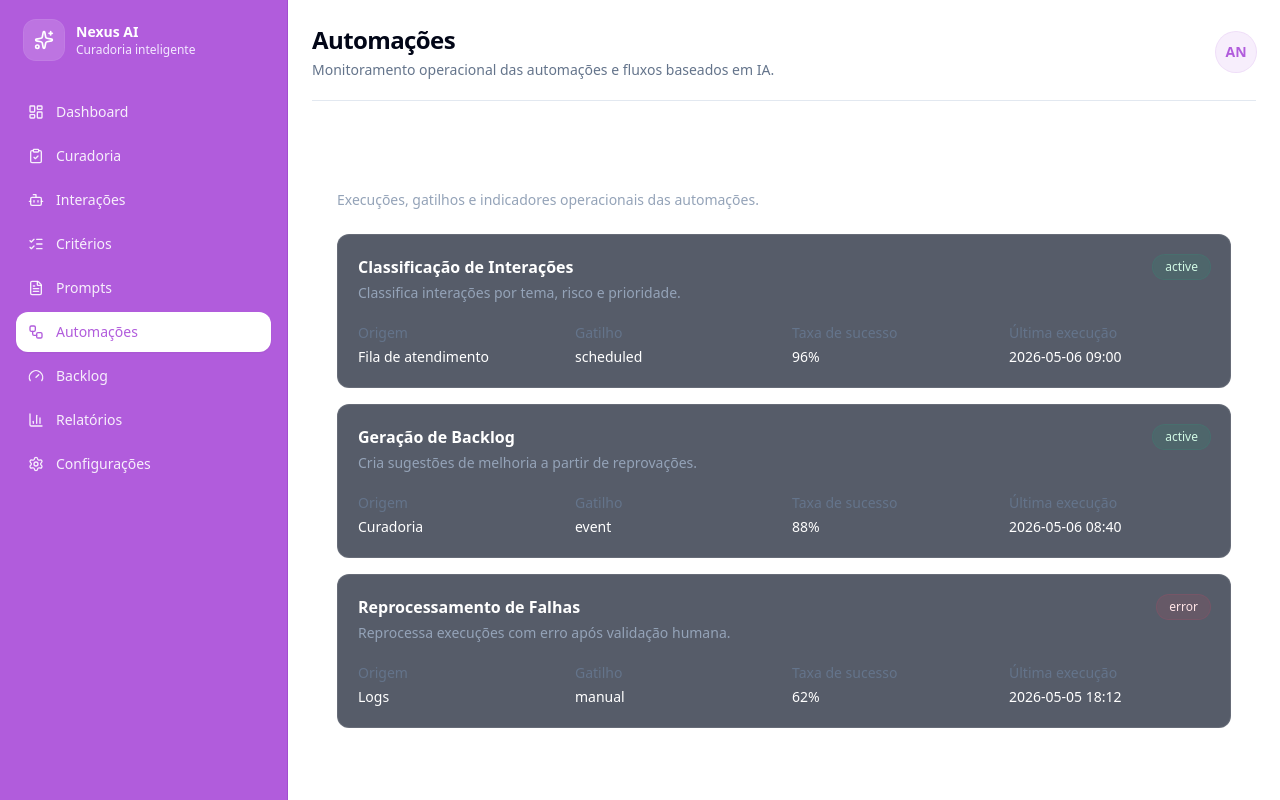
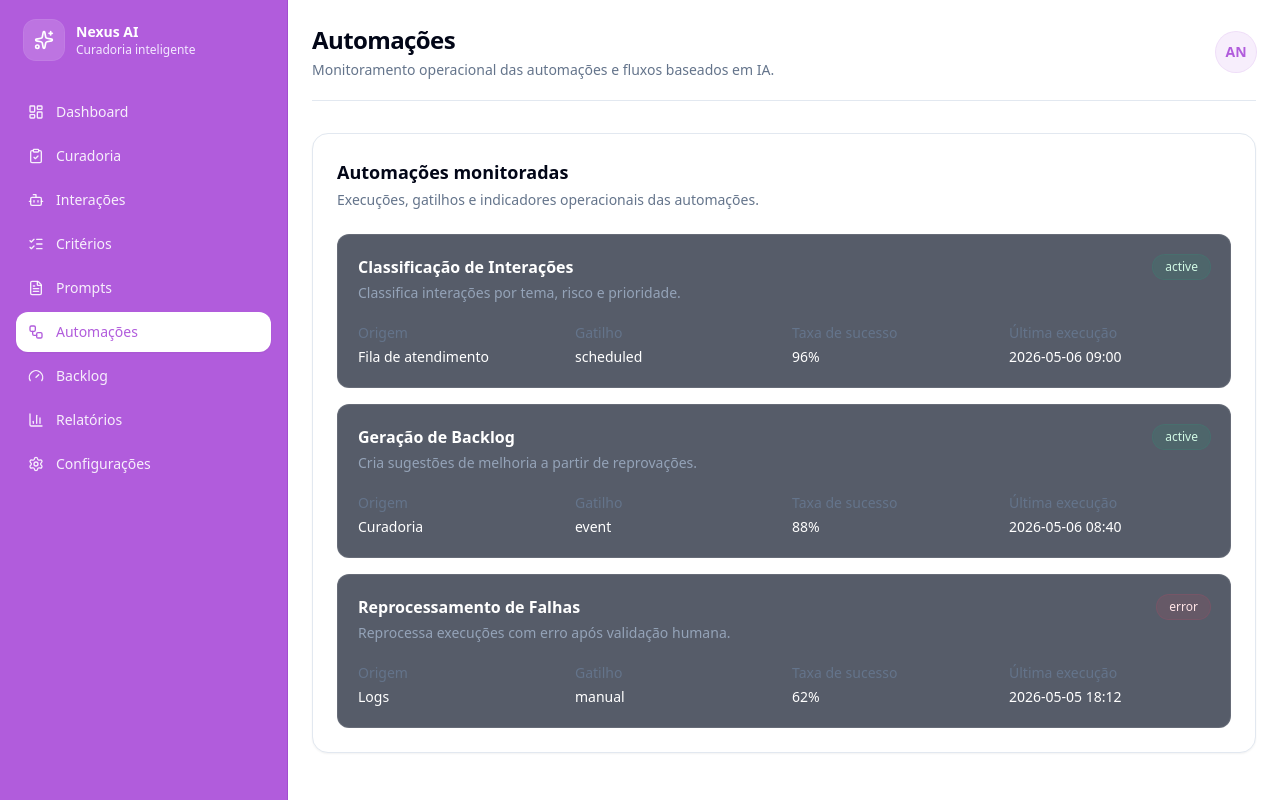
Before and after one commit to gittoptus/curadoria, a Next.js app: page /automacoes in a window 1280 px wide. Built offline with nearby package versions, Linux system fonts and the light colour scheme.

Commit message:
style: update section card to light theme

```diff
--- a/components/shared/section-card.tsx
+++ b/components/shared/section-card.tsx
@@ -8,11 +8,11 @@ type SectionCardProps = {
 
 export function SectionCard({ title, description, children }: SectionCardProps) {
   return (
-    <section className="rounded-2xl border border-white/10 bg-white/5 p-6">
+    <section className="rounded-2xl border border-slate-200 bg-white p-6 shadow-sm">
       <div className="mb-6">
-        <h2 className="text-lg font-semibold text-white">{title}</h2>
+        <h2 className="text-lg font-semibold text-slate-950">{title}</h2>
         {description && (
-          <p className="mt-1 text-sm text-slate-400">{description}</p>
+          <p className="mt-1 text-sm text-slate-500">{description}</p>
         )}
       </div>
 
```
